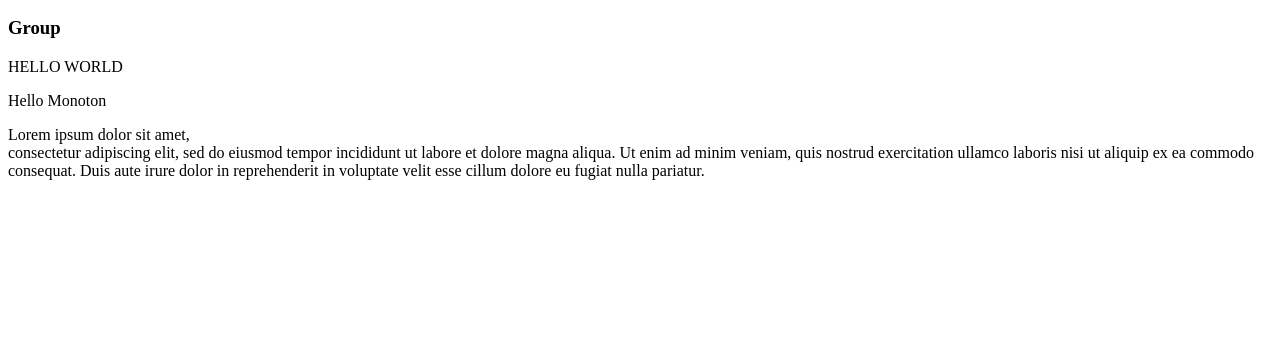
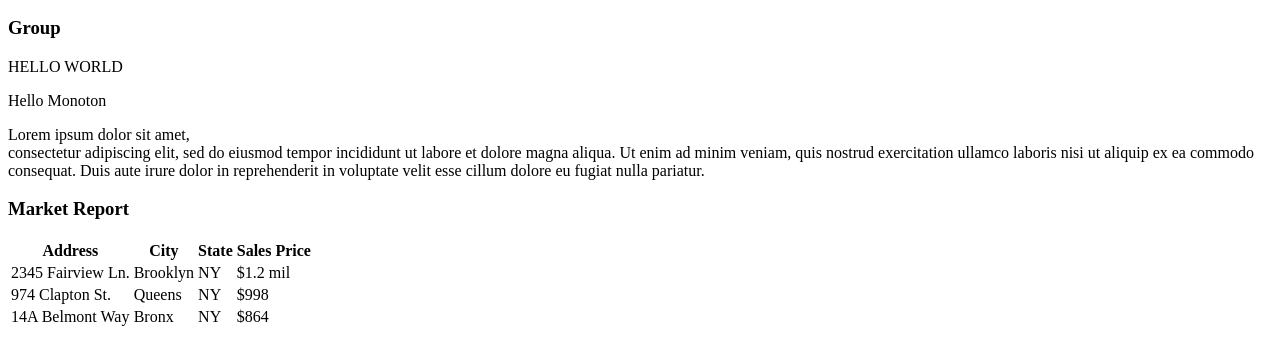
Before and after one commit to AtesSuToprak/learn-co-sandbox, a plain HTML site: page exceptional-realty/index.html in a window 1280 px wide. Shown: the part 110-472 px from the top of the page. Drawn offline with Linux system fonts and the light colour scheme.

Commit message:
add listing table to real index.html

```diff
--- a/exceptional-realty/index.html
+++ b/exceptional-realty/index.html
@@ -26,6 +26,34 @@
     <p>
     Lorem ipsum dolor sit amet,<br> consectetur adipiscing elit, sed do eiusmod tempor incididunt ut labore et dolore magna aliqua. Ut enim ad minim veniam, quis nostrud exercitation ullamco laboris nisi ut aliquip ex ea commodo consequat. Duis aute irure dolor in reprehenderit in voluptate velit esse cillum dolore eu fugiat nulla pariatur.
     </p>
+    <h3>Market Report</h3>
+    <table>
+      <tr>
+        <th>Address</th>
+        <th>City</th>
+        <th>State</th>
+        <th>Sales Price</th>
+      </tr>
+      <tr>
+        <td>2345 Fairview Ln.</td>
+        <td>Brooklyn</td>
+        <td>NY</td>
+        <td>$1.2 mil</td>
+      </tr>
+      <tr>
+        <td>974 Clapton St.</td>
+        <td>Queens</td>
+        <td>NY</td>
+        <td>$998</td>
+      </tr>
+      <tr>
+        <td>14A Belmont Way</td>
+        <td>Bronx</td>
+        <td>NY</td>
+        <td>$864</td>
+      </tr>
+
+    </table>
 
   </body>
 
```
